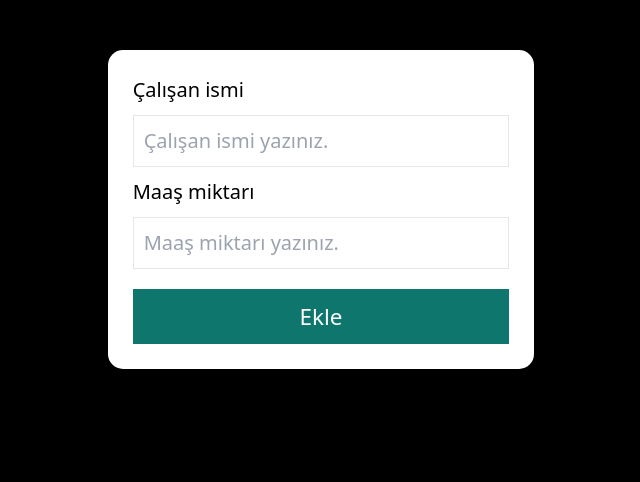
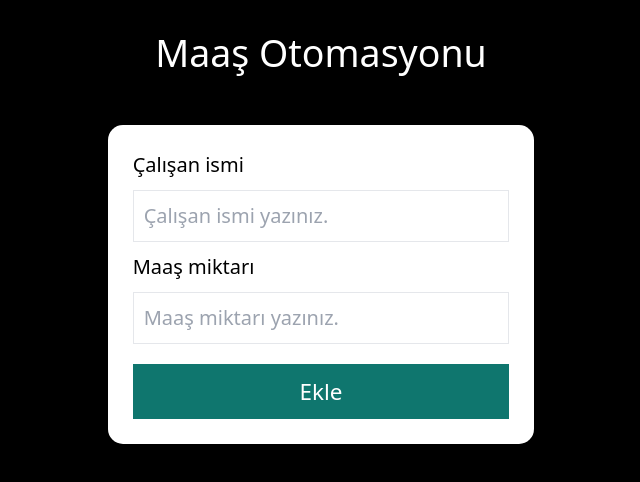
Before and after one commit to mhmtates/EmployeeApp, a React (Create React App) app: page / in a window 1280 px wide. Shown: the top 482 px of the page, without its empty margins (319-959 px from the left). Built offline with nearby package versions, Linux system fonts and the light colour scheme; the HTML template or start-up script is replaced by a standard one.

Commit message:
Project title has been added in app.jsx

```diff
--- a/src/App.jsx
+++ b/src/App.jsx
@@ -3,6 +3,7 @@ import AddWorker from "./components/Workers/AddWorker";
 function App() {
   return (
     <div className="App">
+      <h1 className=" text-white text-center mt-6 text-3xl">Maaş Otomasyonu</h1>
        <AddWorker/>
     </div>
   );
```
